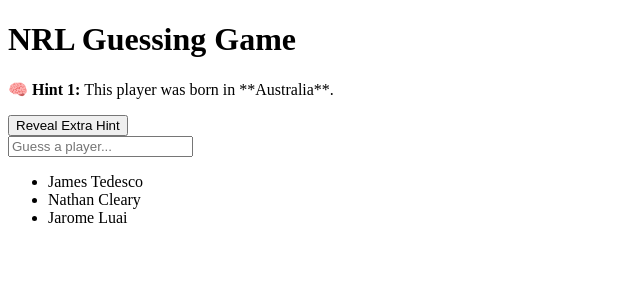
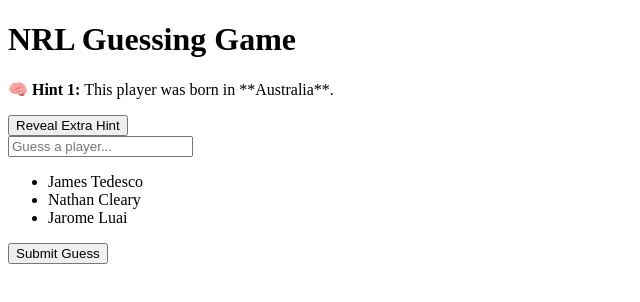
Before and after one commit to SirKingsway/NRLguessgamev3, a Next.js app: page / in a window 1280 px wide. Shown: the top 302 px of the page, without its empty margins (0-640 px from the left). Built offline with nearby package versions, Linux system fonts and the light colour scheme.

Commit message:
Update GuessInput.js

```diff
--- a/components/GuessInput.js
+++ b/components/GuessInput.js
@@ -1,6 +1,6 @@
 import { useState, useEffect } from "react";
 
-export default function GuessInput({ onGuess, players }) {
+export default function GuessInput({ onGuess, players, disabled }) {
   const [query, setQuery] = useState("");
   const [filtered, setFiltered] = useState([]);
 
@@ -13,7 +13,9 @@
 
   const handleSubmit = (e) => {
     e.preventDefault();
-    const selected = players.find(p => p.name.toLowerCase() === query.toLowerCase());
+    const selected = players.find(
+      (p) => p.name.toLowerCase() === query.toLowerCase()
+    );
     if (selected) {
       onGuess(selected);
       setQuery("");
@@ -29,17 +31,16 @@
         type="text"
         placeholder="Guess a player..."
         value={query}
+        disabled={disabled}
         onChange={(e) => setQuery(e.target.value)}
         className="w-full px-4 py-2 rounded border border-gray-300"
       />
-      {filtered.length > 0 && (
+      {filtered.length > 0 && !disabled && (
         <ul className="absolute z-10 w-full bg-white border mt-1 rounded shadow text-sm">
           {filtered.map(player => (
             <li
               key={player.id}
-              onClick={() => {
-                setQuery(player.name);
-              }}
+              onClick={() => setQuery(player.name)}
               className="px-4 py-2 cursor-pointer hover:bg-gray-100"
             >
               {player.name}
@@ -47,6 +48,13 @@
           ))}
         </ul>
       )}
+      <button
+        type="submit"
+        disabled={disabled}
+        className="mt-2 w-full bg-blue-500 text-white py-2 rounded hover:bg-blue-600 disabled:opacity-50"
+      >
+        Submit Guess
+      </button>
     </form>
   );
 }
```
